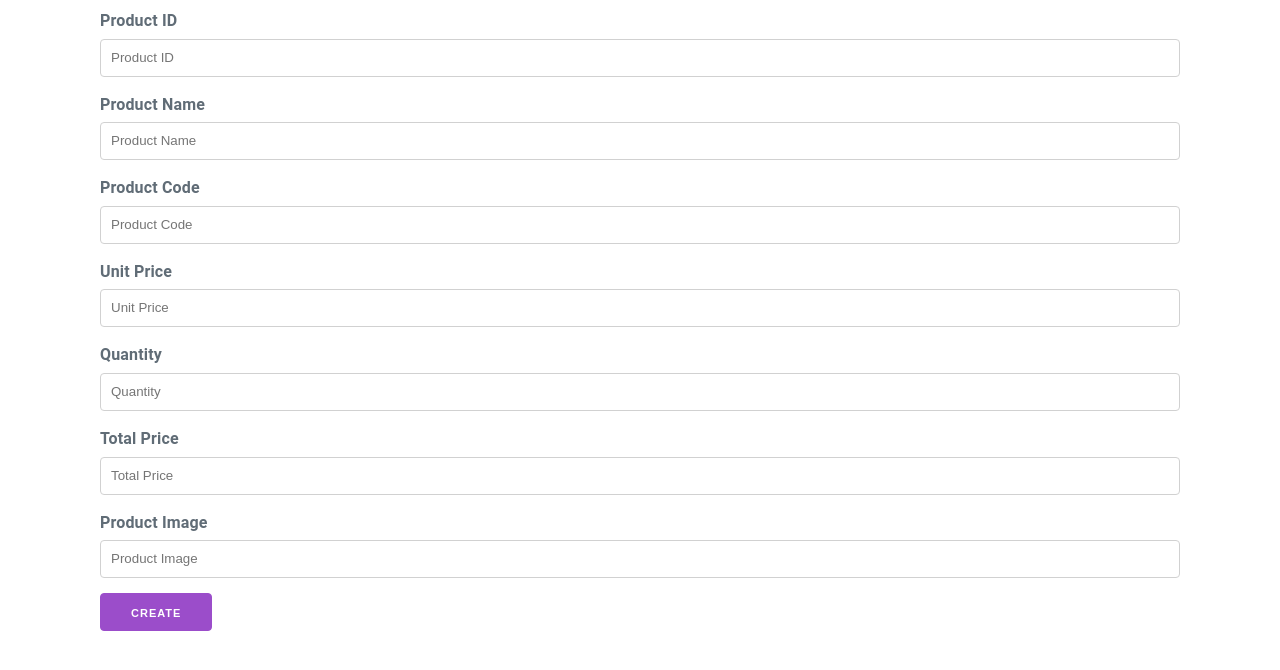
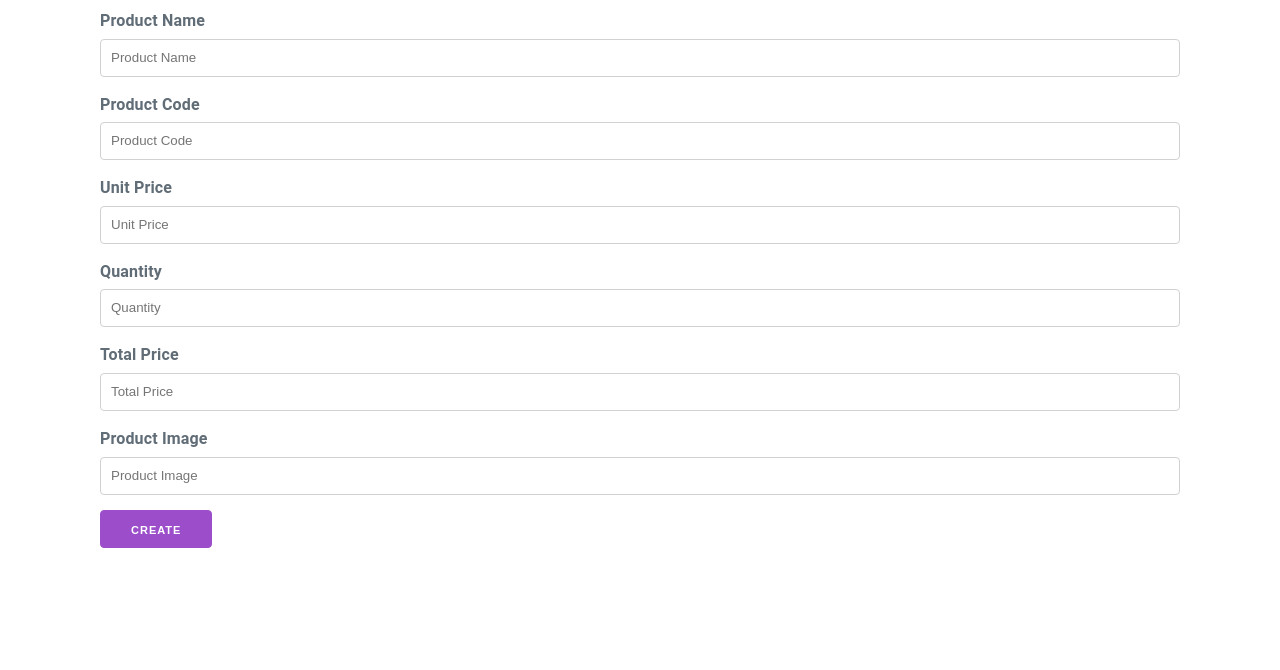
Before and after one commit to kishorekumer78/axios_proj, a plain HTML site: page create.html in a window 1280 px wide. Drawn offline with nearby package versions, Linux system fonts and the light colour scheme.

Commit message:
update create.html

```diff
--- a/create.html
+++ b/create.html
@@ -12,9 +12,6 @@
     <div class="container">
         <div class="row">
             <div class="column">
-                <label for="productId">Product ID</label>
-                <input type="text" id="productId" placeholder="Product ID" disabled>
-
                 <label for="productName">Product Name</label>
                 <input type="text" id="productName" placeholder="Product Name">
 
```
